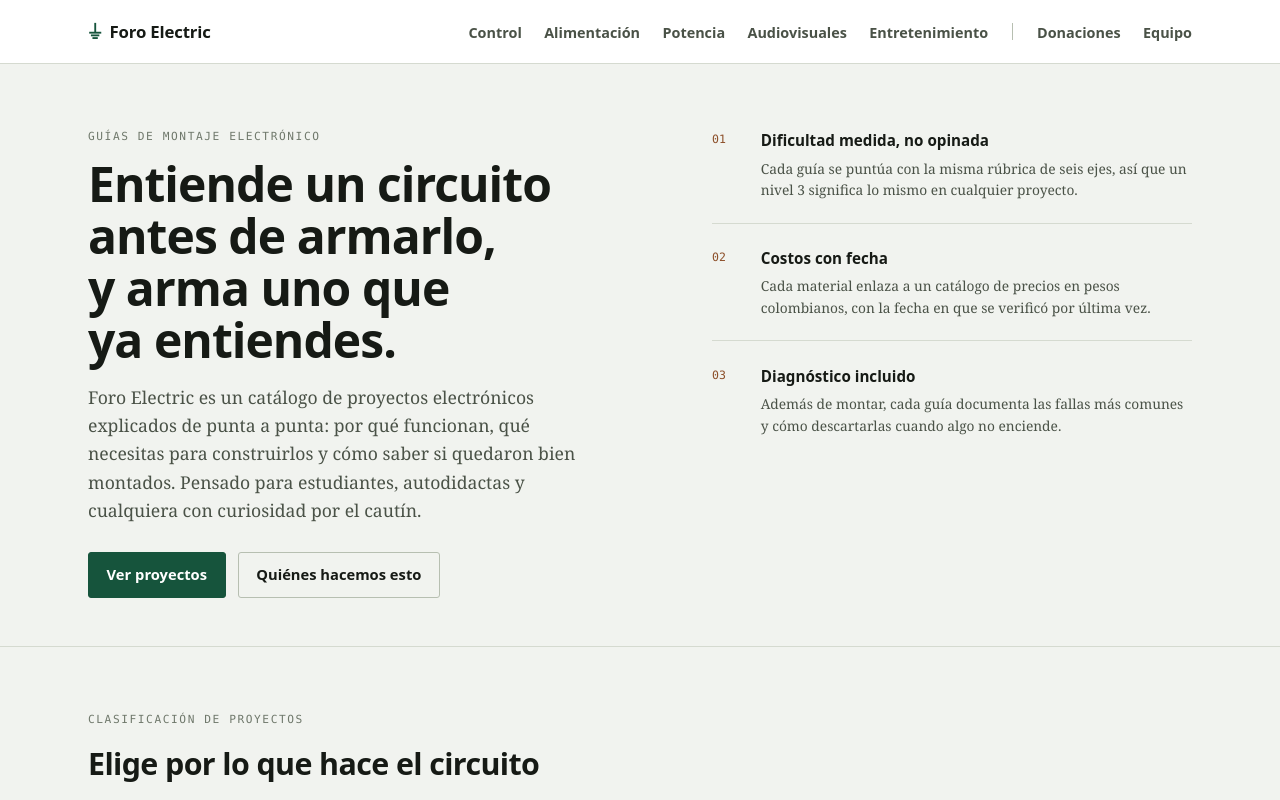
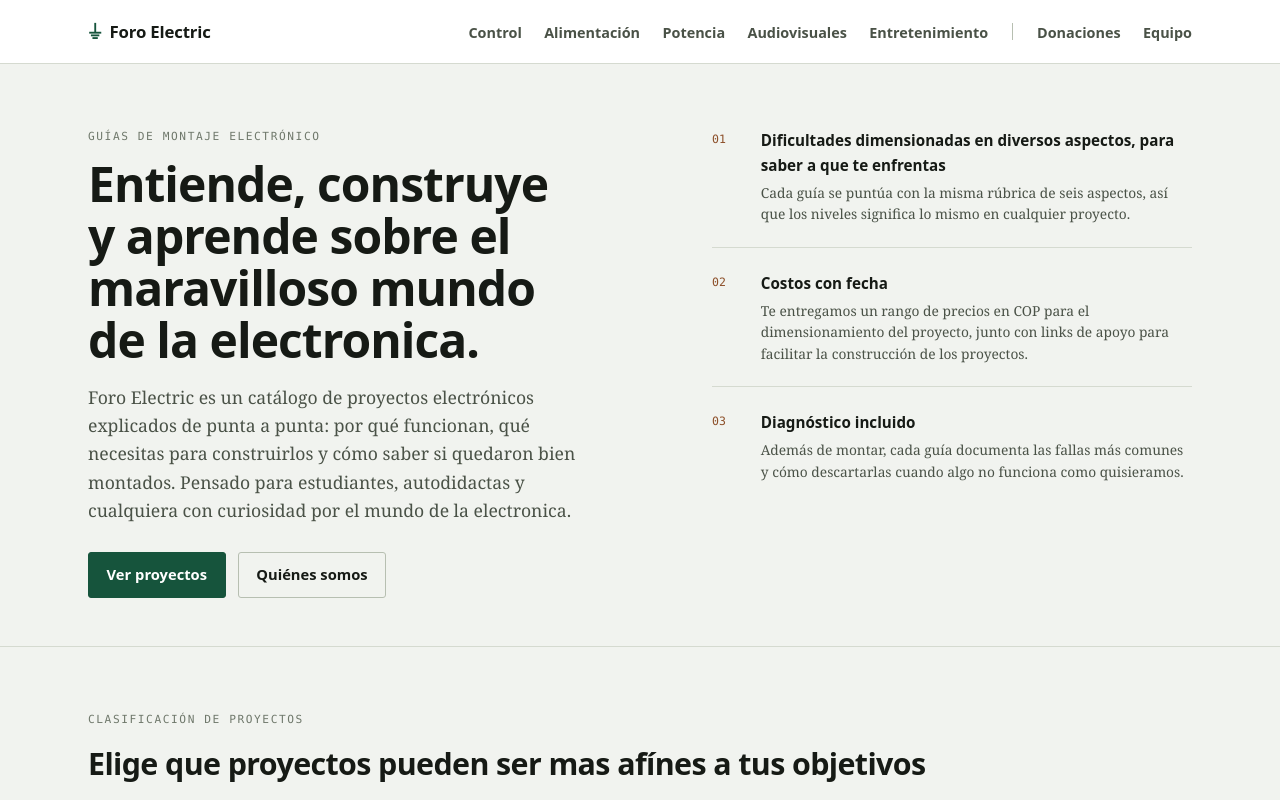
Before and after one commit to xItach/Proyecto_foroelectric, an Astro site: page / in a window 1280 px wide. Shown: the top 800 px of the page. Built offline with nearby package versions, Linux system fonts and the light colour scheme; Astro itself is replaced by a stand-in of ours.

Commit message:
Update index.astro

```diff
--- a/src/pages/index.astro
+++ b/src/pages/index.astro
@@ -17,38 +17,39 @@ const conteoPorCategoria = Object.fromEntries(
     <div class="container hero-grid">
       <div>
         <p class="eyebrow">Guías de montaje electrónico</p>
-        <h1>Entiende un circuito antes de armarlo, y arma uno que ya entiendes.</h1>
+        <h1>Entiende, construye y aprende sobre el maravilloso mundo de la electronica.</h1>
         <p class="lead">
           Foro Electric es un catálogo de proyectos electrónicos explicados de punta a punta:
           por qué funcionan, qué necesitas para construirlos y cómo saber si quedaron bien
           montados. Pensado para estudiantes, autodidactas y cualquiera con curiosidad por el
-          cautín.
+          mundo de la electronica.
         </p>
         <div class="acciones">
           <a class="btn btn-primary" href="#categorias">Ver proyectos</a>
-          <a class="btn btn-ghost" href="/equipo">Quiénes hacemos esto</a>
+          <a class="btn btn-ghost" href="/equipo">Quiénes somos</a>
         </div>
       </div>
       <ul class="promesas">
         <li>
           <span class="num">01</span>
           <div>
-            <p class="t">Dificultad medida, no opinada</p>
-            <p class="d">Cada guía se puntúa con la misma rúbrica de seis ejes, así que un nivel 3 significa lo mismo en cualquier proyecto.</p>
+            <p class="t">Dificultades dimensionadas en diversos aspectos, para saber a que te enfrentas</p>
+            <p class="d">Cada guía se puntúa con la misma rúbrica de seis aspectos, así que los niveles significa lo mismo en cualquier proyecto.</p>
           </div>
         </li>
         <li>
           <span class="num">02</span>
           <div>
             <p class="t">Costos con fecha</p>
-            <p class="d">Cada material enlaza a un catálogo de precios en pesos colombianos, con la fecha en que se verificó por última vez.</p>
+            <p class="d">Te entregamos un rango de precios en COP para el dimensionamiento del proyecto, junto
+            con links de apoyo para facilitar la construcción de los proyectos.</p>
           </div>
         </li>
         <li>
           <span class="num">03</span>
           <div>
             <p class="t">Diagnóstico incluido</p>
-            <p class="d">Además de montar, cada guía documenta las fallas más comunes y cómo descartarlas cuando algo no enciende.</p>
+            <p class="d">Además de montar, cada guía documenta las fallas más comunes y cómo descartarlas cuando algo no funciona como quisieramos.</p>
           </div>
         </li>
       </ul>
@@ -58,7 +59,7 @@ const conteoPorCategoria = Object.fromEntries(
   <section id="categorias" class="categorias">
     <div class="container">
       <p class="eyebrow">Clasificación de proyectos</p>
-      <h2>Elige por lo que hace el circuito</h2>
+      <h2>Elige que proyectos pueden ser mas afínes a tus objetivos</h2>
       <p class="sub">
         Cada proyecto vive en una categoría según su función. Dentro de cada una puedes filtrar
         además por dificultad, costo, tiempo y los conceptos que usa.
```
